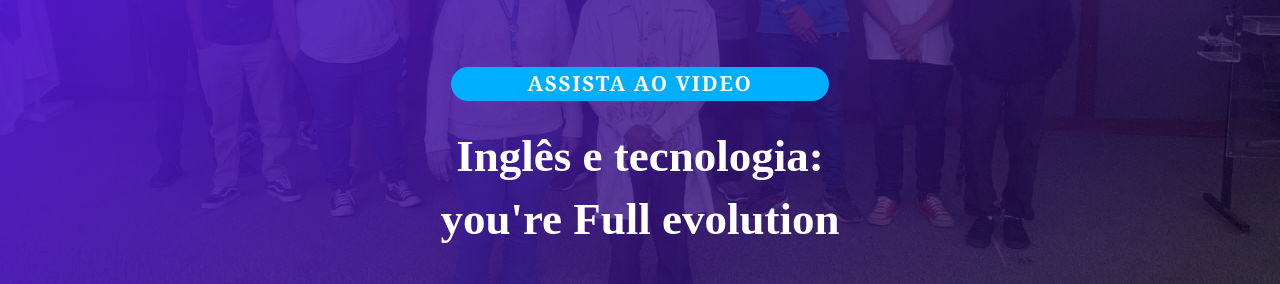
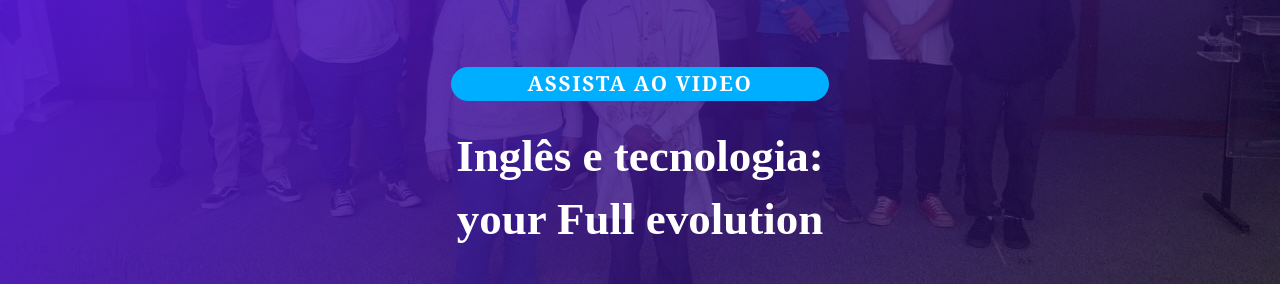
Before and after one commit to pollyjohn/byteLingoAcademy, a plain HTML site: page index.html in a window 1280 px wide. Shown: the part 349-633 px from the top of the page. Drawn offline with nearby package versions, Linux system fonts and the light colour scheme; a script that the page names is missing; a web font is replaced by a local one.

Commit message:
slogan fixed

```diff
--- a/index.html
+++ b/index.html
@@ -129,7 +129,7 @@
 
               <a href="https://www.youtube.com/embed/TZjyXUiSvLs" id="btnWatch"  data-fancybox data-aos="fade-up" data-aos-delay="0" class="caption mb-4 d-inline-block" >Assista ao video</a>
 
-              <h1 class="mb-4 heading text-white" data-aos="fade-up" data-aos-delay="100">Inglês e tecnologia: <br> you're Full evolution</h1>
+              <h1 class="mb-4 heading text-white" data-aos="fade-up" data-aos-delay="100">Inglês e tecnologia: <br> your Full evolution</h1>
               <!--<p class="mb-0" data-aos="fade-up" data-aos-delay="300"><a href="#" class="btn btn-secondary">Explore courses</a></p>-->
               <div id ="btn-wpp">
                 <a    class="category d-flex" href="https://wa.me/5561994440201?text=Olá! Vim pelo seu site.">
```
